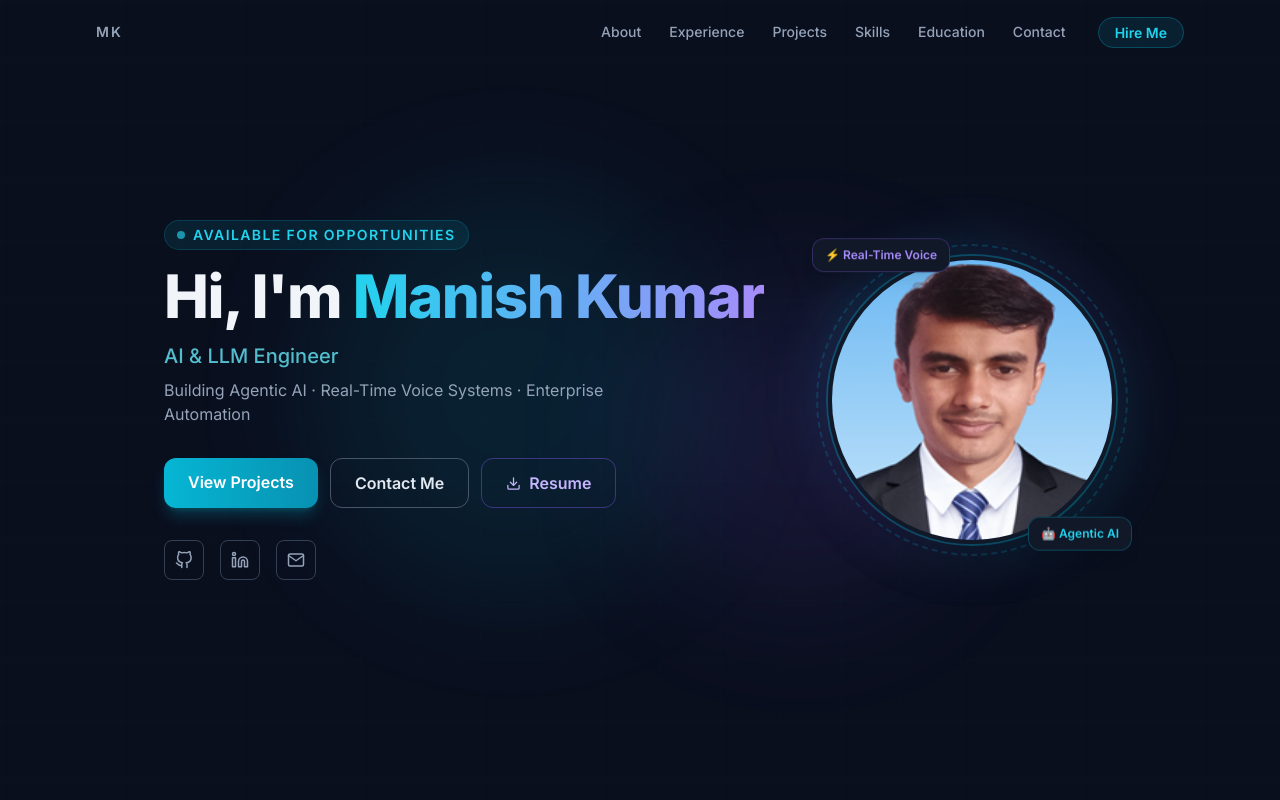
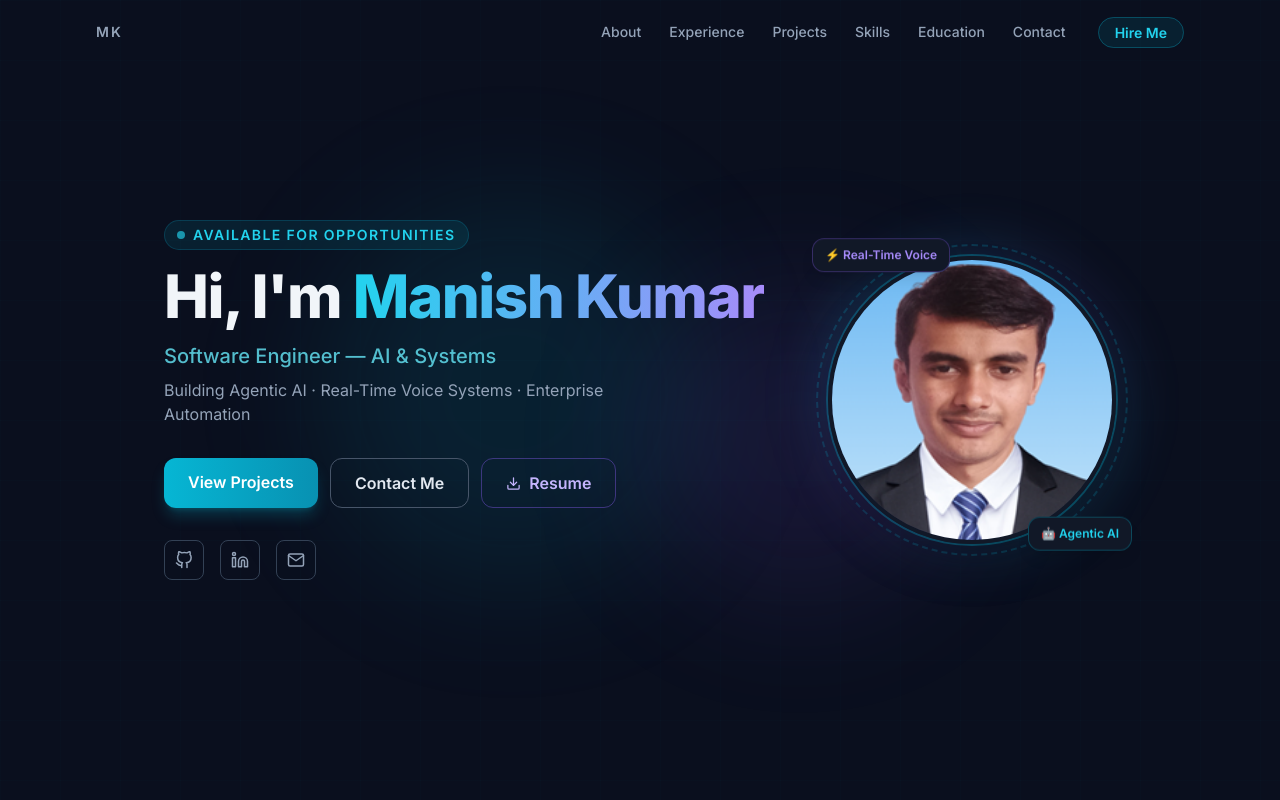
Before and after one commit to Mani1454/portfolio, a React (Vite) app: page / in a window 1280 px wide. Shown: the top 800 px of the page. Built offline with nearby package versions, Linux system fonts and the light colour scheme.

Commit message:
chore: update title to Software Engineer — AI & Systems

```diff
--- a/src/data/portfolio.js
+++ b/src/data/portfolio.js
@@ -5,7 +5,7 @@
 
 export const personal = {
   name: 'Manish Kumar',
-  title: 'AI & LLM Engineer',
+  title: 'Software Engineer — AI & Systems',
   tagline: 'Building Agentic AI · Real-Time Voice Systems · Enterprise Automation',
   email: 'manishkumarmaurya8873@gmail.com',
   phone: '+91-8873679268',
```
